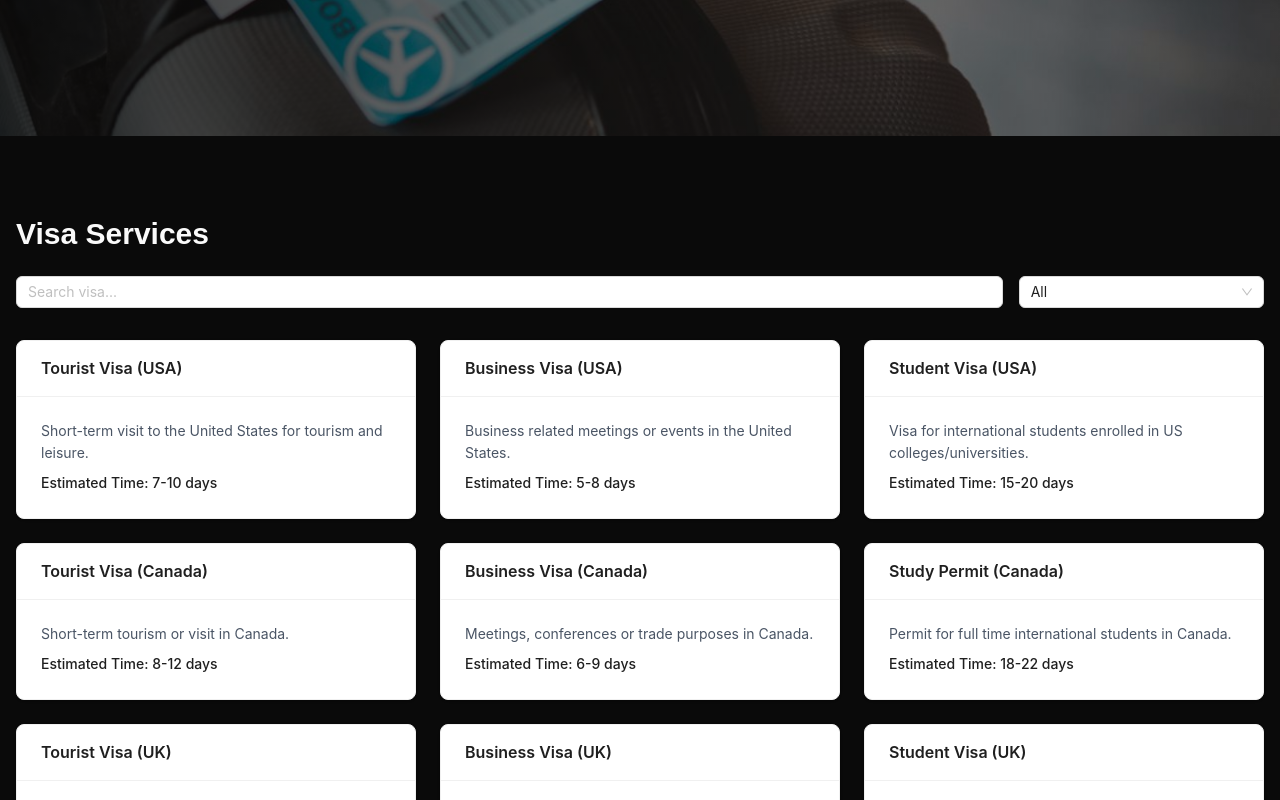
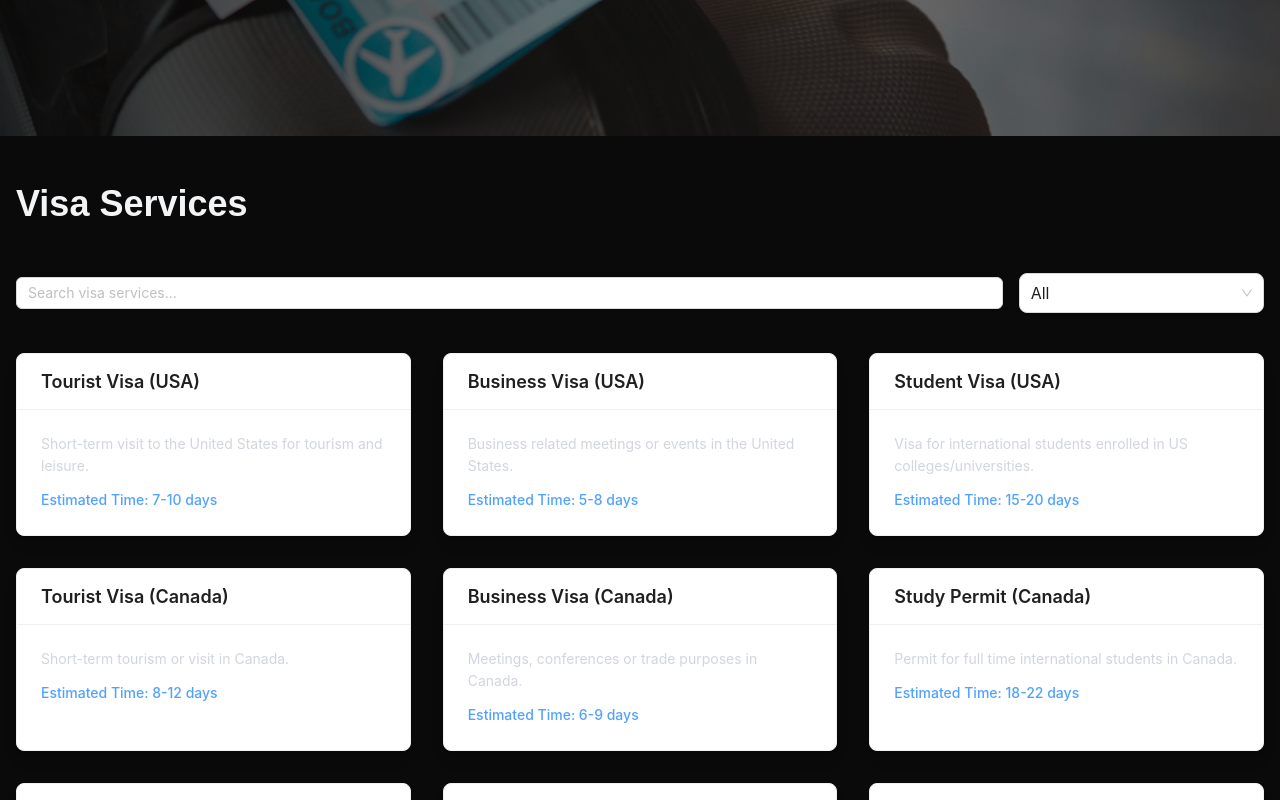
Before and after one commit to Subahan-1D/visa-service-portal, a React (Vite) app: page /service in a window 1280 px wide. Shown: the part 720-1520 px from the top of the page. Built offline with nearby package versions, Linux system fonts and the light colour scheme; a web font is replaced by a local one.

Commit message:
added to service portal or filter search

```diff
--- a/src/Pages/visaServices.tsx
+++ b/src/Pages/visaServices.tsx
@@ -1,5 +1,5 @@
 import { useEffect, useState } from "react";
-import { Card, Select, Input } from "antd";
+import { Card, Select, Input, Divider } from "antd";
 import visaData from "../data/visaServices.json";
 import Banner from "./Banner";
 
@@ -10,18 +10,15 @@ const VisaServices = () => {
   const [searchText, setSearchText] = useState("");
   const [filterType, setFilterType] = useState("All");
 
-  // Apply search + filter
   useEffect(() => {
     let filtered = visaData;
 
-    // Search
     if (searchText !== "") {
       filtered = filtered.filter((service) =>
         service.name.toLowerCase().includes(searchText.toLowerCase())
       );
     }
 
-    // Filter by type
     if (filterType !== "All") {
       filtered = filtered.filter((service) => service.type === filterType);
     }
@@ -33,21 +30,24 @@ const VisaServices = () => {
     <div>
       <Banner title="Explore Our Visa Services" />
 
-      <div className="container mx-auto px-4 py-10">
-        <h2 className="text-3xl font-bold mb-6 mt-10">Visa Services</h2>
+      <div className="container mx-auto px-4 py-12">
+        <h2 className="text-3xl sm:text-4xl font-bold mb-4 text-gray-800 dark:text-gray-100">
+          Visa Services
+        </h2>
+        <Divider className="border-t-2 border-blue-500 w-20 mb-8" />
 
-        {/* Search + Filter */}
-        <div className="flex flex-col md:flex-row items-center gap-4 mb-8">
+        <div className="flex flex-col md:flex-row items-center gap-4 mb-10">
           <Input
-            placeholder="Search visa..."
-            className="w-full md:w-1/2"
+            placeholder="Search visa services..."
+            className="w-full md:w-1/2 rounded-lg shadow-sm border-gray-300 focus:border-blue-500 focus:ring focus:ring-blue-200 transition"
             onChange={(e) => setSearchText(e.target.value)}
           />
 
           <Select
             value={filterType}
             onChange={(value) => setFilterType(value)}
-            className="w-full md:w-1/4"
+            className="w-full md:w-1/4 rounded-lg shadow-sm"
+            size="large"
           >
             <Option value="All">All</Option>
             <Option value="Tourist">Tourist</Option>
@@ -55,18 +55,16 @@ const VisaServices = () => {
             <Option value="Student">Student</Option>
           </Select>
         </div>
-
-        {/* List of Services */}
-        <div className="grid grid-cols-1 sm:grid-cols-2 lg:grid-cols-3 gap-6">
+        <div className="grid grid-cols-1 sm:grid-cols-2 lg:grid-cols-3 gap-8">
           {services.map((service) => (
             <Card
               key={service.id}
-              title={service.name}
+              title={<span className="text-lg font-semibold">{service.name}</span>}
               hoverable
-              className="shadow"
+              className="shadow-lg rounded-xl transition-transform transform hover:-translate-y-1 hover:shadow-2xl"
             >
-              <p className="text-gray-600 mb-2">{service.description}</p>
-              <p className="font-medium">
+              <p className="text-gray-600 dark:text-gray-300 mb-3">{service.description}</p>
+              <p className="font-medium text-blue-600 dark:text-blue-400">
                 Estimated Time: {service.processingTime}
               </p>
             </Card>
--- a/src/Routes/routes.tsx
+++ b/src/Routes/routes.tsx
@@ -6,7 +6,7 @@ import { createBrowserRouter } from "react-router";
 import ErrorPage from "../Pages/ErrorPage";
 import Main from "../Layout/Main";
 import Home from "../Pages/Home";
-import VisaServices from "../Pages/visaServices";
+import VisaServices from "../Pages/VisaServices";
 
 
 export const routers = createBrowserRouter([
--- a/src/Shared/Header.tsx
+++ b/src/Shared/Header.tsx
@@ -77,7 +77,7 @@ const Header = () => {
       <div className="container px-6 py-4 mx-auto md:flex md:justify-between md:items-center">
         <div className="flex items-center justify-between w-full md:w-auto">
           <a>
-            <img className="w-20" src={visaLogo} alt="Logo" />
+            <img className="w-20 rounded-2xl"  src={visaLogo} alt="Logo" />
             <Link to="/" className=" font-bold text-blue-700 dark:text-white">
               Visa Service Portal
             </Link>
```
Also changed, not shown: src/Pages/Banner.tsx (+1 -6 lines), 1 other file (tests, documents, lock files or other folders).
